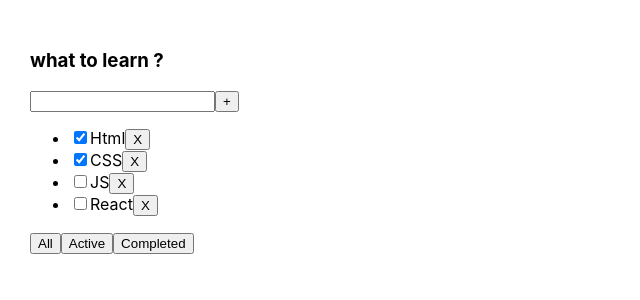
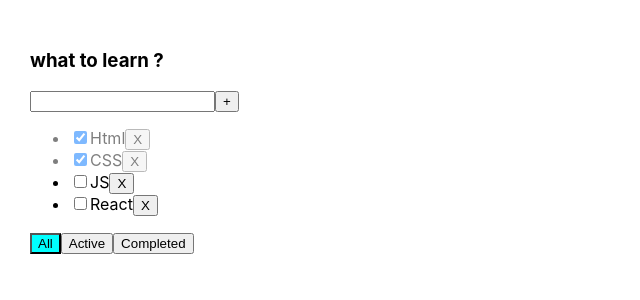
Before and after one commit to Larrianton/ToDoList, a React (Create React App) app: page / in a window 1280 px wide. Shown: the top 300 px of the page, without its empty margins (0-640 px from the left). Built offline with nearby package versions, Linux system fonts and the light colour scheme.

Commit message:
lesson 4 finished

```diff
--- a/src/App.css
+++ b/src/App.css
@@ -6,3 +6,16 @@
 .App > div {
   margin-right: 50px;
 }
+
+.is-done {
+  opacity:0.5;
+}
+.active-filter {
+  background-color: aqua;
+}
+.error {
+    border: red solid 1px;
+}
+.error-message {
+    color: red;
+}
--- a/src/App.tsx
+++ b/src/App.tsx
@@ -23,8 +23,8 @@
             {id: v1() , title: "React", isDone: false}
         ]
     )
-    // const tasks = array[0]
-    // const setTasks = array[1]
+
+
     function changeToDoListFilter(filterValue:FilterValuesType) {
         setFilter(filterValue)
     }
@@ -52,6 +52,10 @@
                 return tasks
         }
     }
+    function checkValueTask(taskId:string ,isDone:boolean) {
+        const updatedTasks =tasks.map(t =>  t.id===taskId ? {...t ,isDone:isDone } : t )
+        setTasks(updatedTasks)
+    }
 
     return (
 
@@ -61,6 +65,8 @@
                       removeTask={removeTask}
                       changeToDoListFilter={changeToDoListFilter}
                       addTask={addTask}
+                      filter={filter}
+                      checkValueTask={checkValueTask}
             />
 
 
--- a/src/ToDoList.tsx
+++ b/src/ToDoList.tsx
@@ -1,4 +1,4 @@
-import React, {ChangeEvent, KeyboardEvent , useState} from 'react';
+import React, {ChangeEvent, KeyboardEvent, useState} from 'react';
 import {FilterValuesType, TaskType} from "./App";
 
 
@@ -8,31 +8,42 @@
     removeTask: (taskId: string) => void
     changeToDoListFilter: (filterValue: FilterValuesType) => void
     addTask: (title: string) => void
+    filter: FilterValuesType
+    checkValueTask: (taskId:string,isDone:boolean) => void
 }
 
 function TodoList(props: PropsTodolistType) {
 
-
+    const [error, setError] = useState<string | null>(null)
     const tasksJSXElements = props.tasks.map(t => {
+        let taskClass = t.isDone ? "is-done" : ""
         const OnRemoveHandler = () => props.removeTask(t.id)
         return (
 
-            <li>
-                <input type="checkBox" checked={t.isDone}/>
+            <li key={t.id} className={taskClass}>
+                <input type="checkBox" checked={t.isDone}
+                onChange={(e)=> props.checkValueTask(t.id,e.currentTarget.checked)}/>
                 <span>{t.title}</span>
                 <button onClick={OnRemoveHandler}>X</button>
+
             </li>
         )
     })
 
     const [newTaskTitle, setNewTaskTitle] = useState("")
     const addTask = () => {
-        props.addTask(newTaskTitle)
+        let validateNewTaskTitle = newTaskTitle.trim()
+        if (validateNewTaskTitle !== "") {
+            props.addTask(newTaskTitle)
+        } else {
+            setError("Title is required")
+        }
         setNewTaskTitle("")
     }
 
     const onNewTitleChangeHandler = (e: ChangeEvent<HTMLInputElement>) => setNewTaskTitle(e.currentTarget.value)
-    const onKeyPressChangeHandler = (e:KeyboardEvent<HTMLInputElement>) => {
+    const onKeyPressChangeHandler = (e: KeyboardEvent<HTMLInputElement>) => {
+        setError(null)
         if (e.key === "Enter") {
             addTask()
         }
@@ -40,21 +51,30 @@
     const onAllClickHandler = () => props.changeToDoListFilter("all")
     const onActiveClickHandler = () => props.changeToDoListFilter("active")
     const onCompletedClickHandler = () => props.changeToDoListFilter("completed")
+    const errorClass = error ? "error" : ""
+
     return (
         <div>
             <h3>{props.title}</h3>
             <div>
                 <input value={newTaskTitle} onChange={onNewTitleChangeHandler}
-                       onKeyPress={onKeyPressChangeHandler}/>
+                       onKeyPress={onKeyPressChangeHandler} className={errorClass}/>
                 <button onClick={addTask}>+</button>
+                {error && <div className={"error-message"}>{error}</div>}
             </div>
             <ul>
                 {tasksJSXElements}
             </ul>
             <div>
-                <button onClick={onAllClickHandler}>All</button>
-                <button onClick={onActiveClickHandler}>Active</button>
-                <button onClick={onCompletedClickHandler}>Completed</button>
+                <button className={props.filter === "all" ? "active-filter" : ""}
+                        onClick={onAllClickHandler}>All
+                </button>
+                <button className={props.filter === "active" ? "active-filter" : ""}
+                        onClick={onActiveClickHandler}>Active
+                </button>
+                <button className={props.filter === "completed" ? "active-filter" : ""}
+                        onClick={onCompletedClickHandler}>Completed
+                </button>
             </div>
         </div>
     );
```
